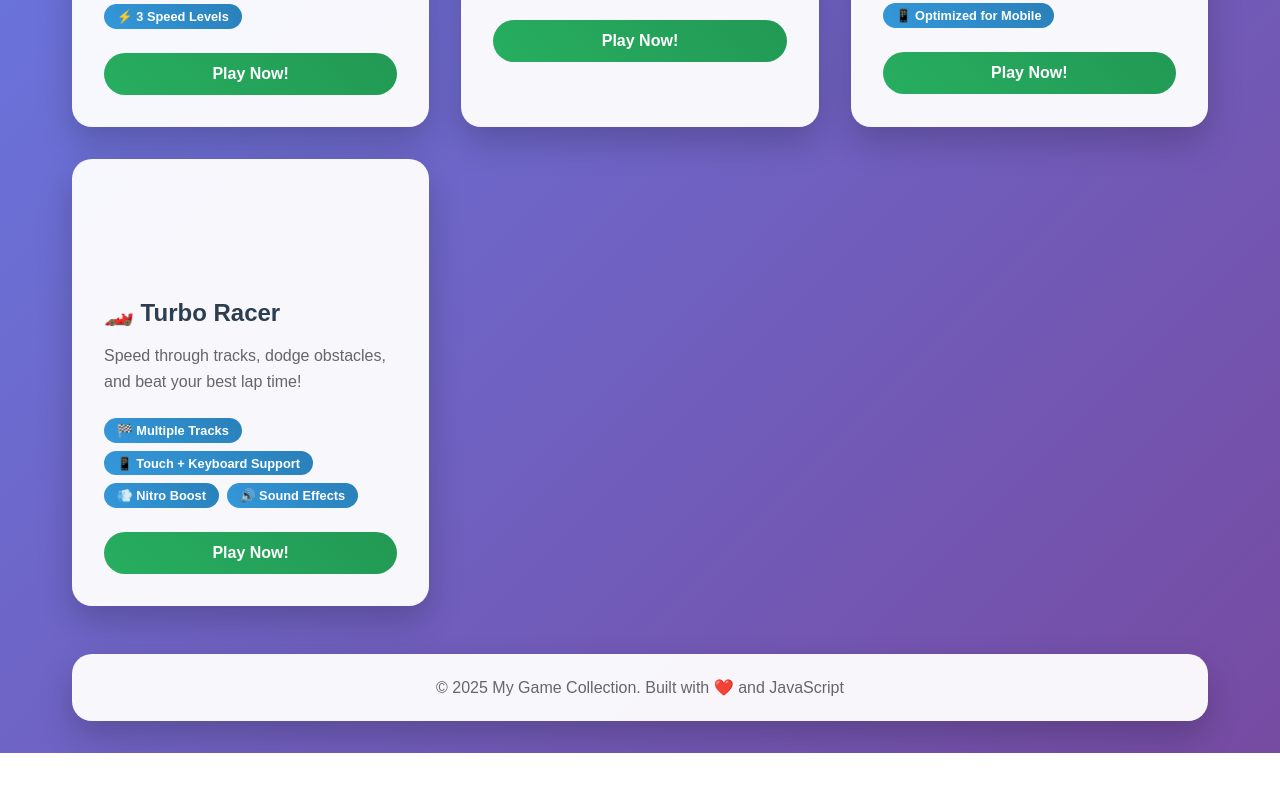
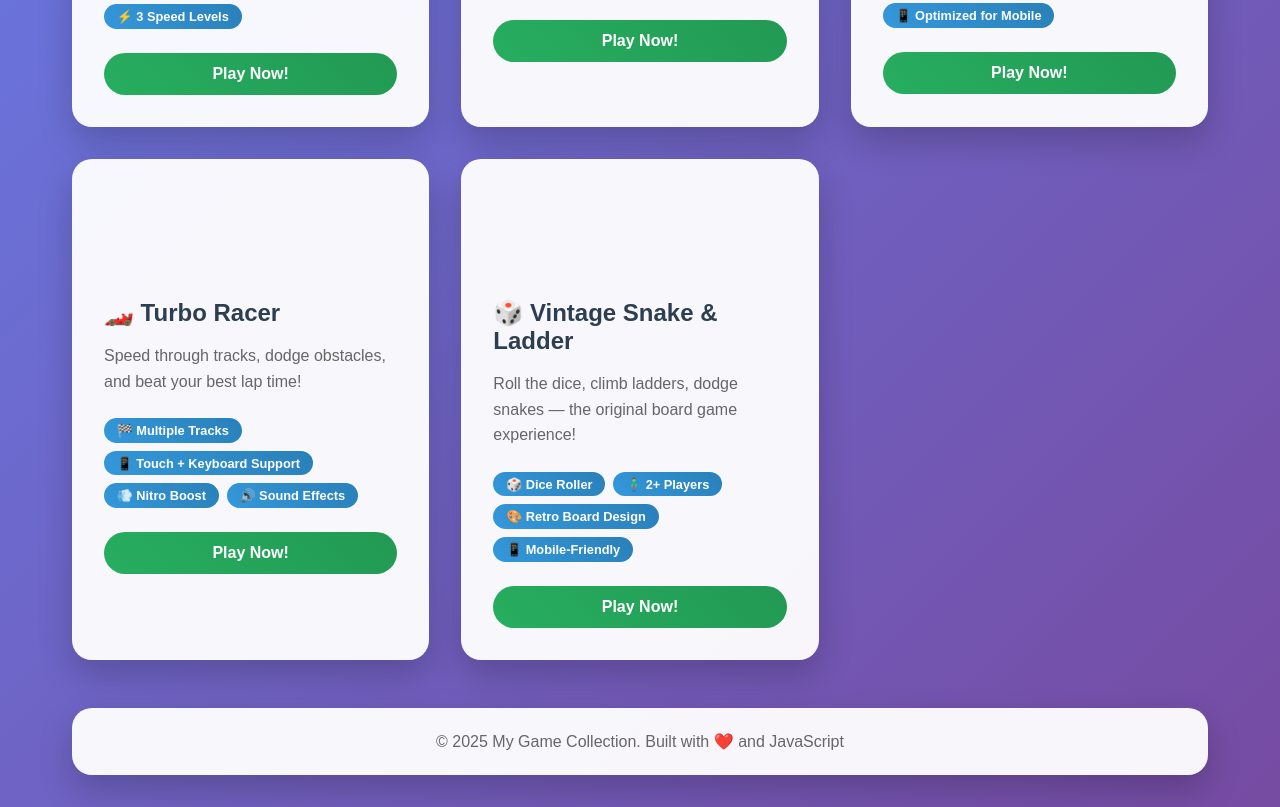
Before and after one commit to vineethjohnabraham/games, a plain HTML site: page index.html in a window 1280 px wide. Shown: the part 592-1399 px from the top of the page. Before the commit the page ends 1345 px from the top, so only its background shows below. Drawn offline with Linux system fonts and the light colour scheme.

Commit message:
Update index.html

```diff
--- a/index.html
+++ b/index.html
@@ -86,6 +86,25 @@
                         <button class="play-btn">Play Now!</button>
                     </div>
                 </div>
+
+                <!-- Vintage Snake & Ladder Game -->
+                <div class="game-card" onclick="openGame('vintage-snakeladder-nodejs/index.html')">
+                    <div class="game-icon">
+                        <canvas id="snl-preview" width="120" height="80"></canvas>
+                    </div>
+                    <div class="game-info">
+                        <h3>🎲 Vintage Snake & Ladder</h3>
+                        <p>Roll the dice, climb ladders, dodge snakes — the original board game experience!</p>
+                        <div class="game-features">
+                            <span class="feature">🎲 Dice Roller</span>
+                            <span class="feature">🧍‍♂️ 2+ Players</span>
+                            <span class="feature">🎨 Retro Board Design</span>
+                            <span class="feature">📱 Mobile-Friendly</span>
+                        </div>
+                        <button class="play-btn">Play Now!</button>
+                    </div>
+                </div>
+
             </div>
         </main>
 
```
